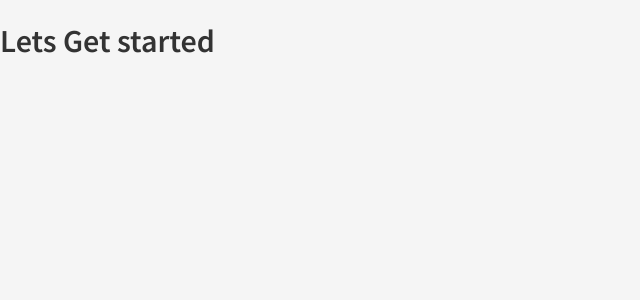
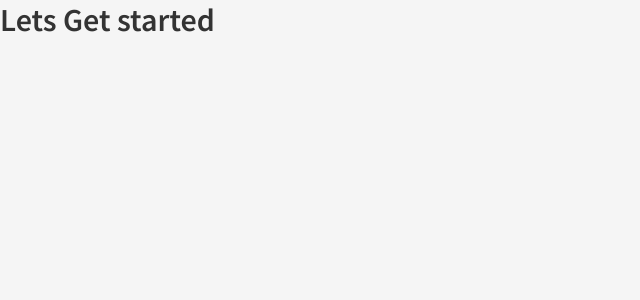
Before and after one commit to saidmtanzania/From-Zero-to-Mastery, a React (Vite) app: page / in a window 1280 px wide. Shown: the top 300 px of the page, without its empty margins (0-640 px from the left). Built offline with nearby package versions, Linux system fonts and the light colour scheme.

Commit message:
feat: styling html body

```diff
--- a/src/index.css
+++ b/src/index.css
@@ -1,11 +1,29 @@
 @import url("https://fonts.googleapis.com/css2?family=Source+Sans+Pro:ital,wght@0,200;0,300;0,400;0,600;1,200;1,300;1,400&display=swap");
+
+*,
+*::before,
+*::after {
+  box-sizing: border-box;
+}
+
+* {
+  margin: 0;
+  padding: 0;
+  border: 0;
+  outline: 0;
+  vertical-align: baseline;
+  background: transparent;
+  text-decoration: none;
+  list-style: none;
+  -webkit-font-smoothing: antialiased;
+  -moz-osx-font-smoothing: grayscale;
+
+}
+
 body {
   background-color: #f5f5f5;
-  font-family: 'Source Sans Pro', sans-serif;
+  font-family: "Source Sans Pro", sans-serif;
   font-size: 16px;
   font-weight: 300;
   color: #333;
-  margin: 0;
-  padding: 0;
-  box-sizing: border-box;
 }
```
